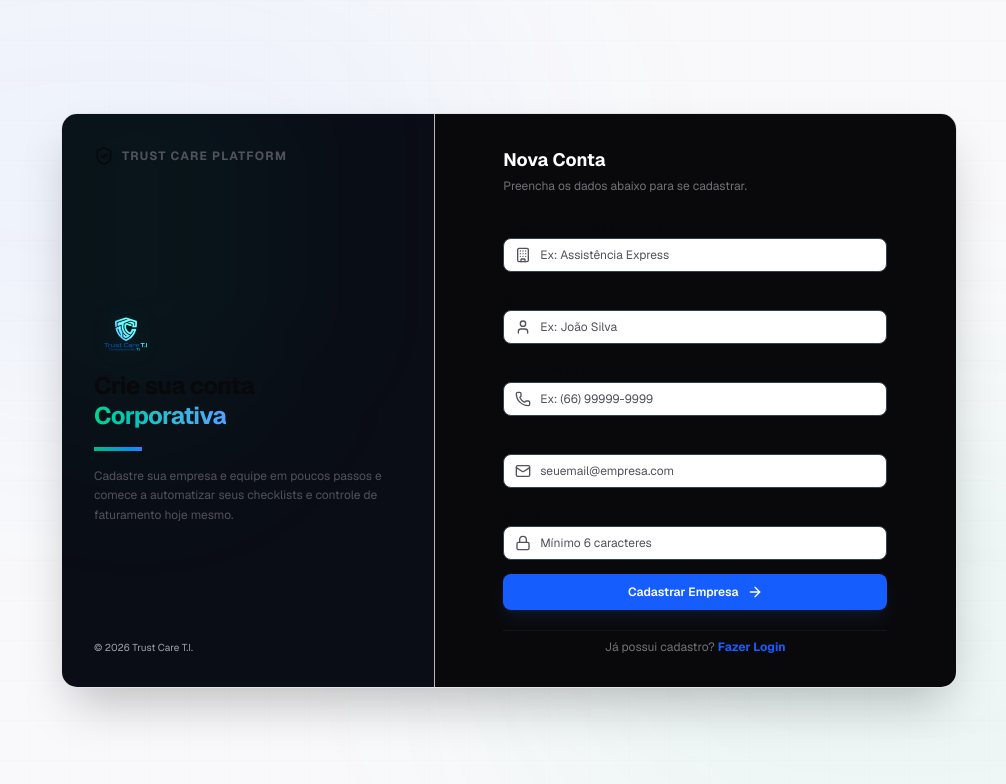
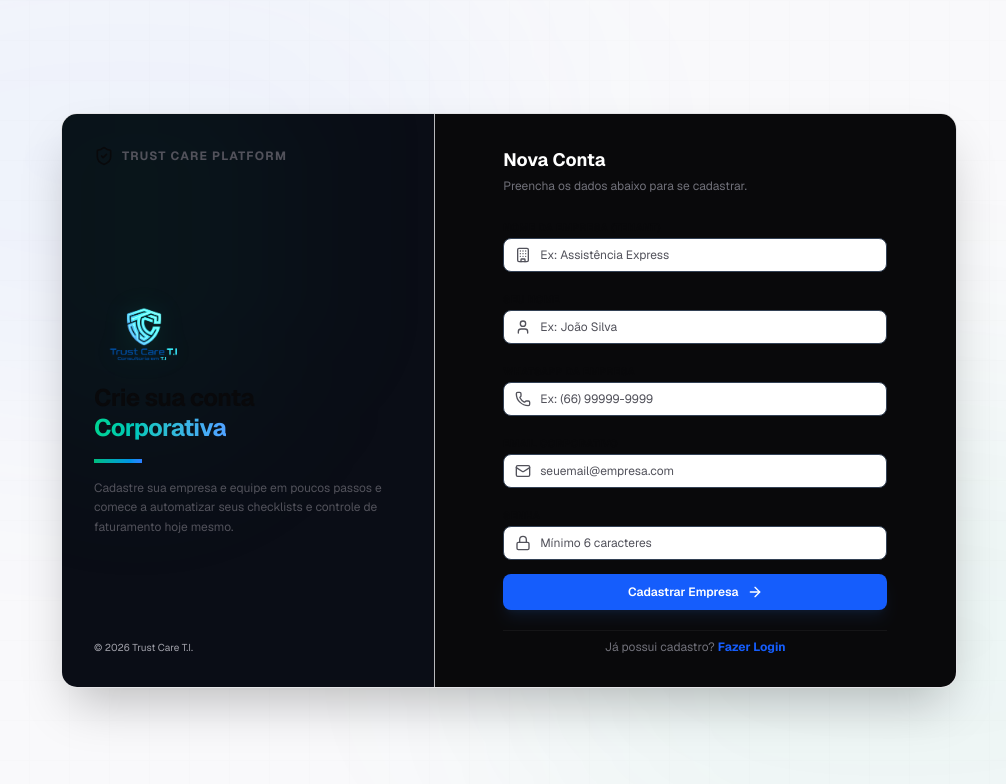
Before and after one commit to lsp3037/trustcare, a Next.js app: page /register in a window 1280 px wide. Shown: the top 784 px of the page, without its empty margins (131-1137 px from the left). Built offline with nearby package versions, Linux system fonts and the light colour scheme; no server answers.

Commit message:
design: increase logo sizes on login and register pages

```diff
--- a/app/(auth)/login/page.tsx
+++ b/app/(auth)/login/page.tsx
@@ -76,8 +76,8 @@ export default function LoginPage() {
             <Image
               src="/logo.png"
               alt="Trust Care Logo"
-              width={64}
-              height={64}
+              width={100}
+              height={100}
               className="object-contain filter brightness-110 drop-shadow-[0_0_12px_rgba(59,130,246,0.2)]"
               priority
             />
@@ -111,8 +111,8 @@ export default function LoginPage() {
             <Image
               src="/logo.png"
               alt="Trust Care Logo"
-              width={60}
-              height={60}
+              width={80}
+              height={80}
               className="object-contain"
             />
             <h1 className="text-xl font-bold text-slate-900">Trust Care</h1>
--- a/app/(auth)/register/page.tsx
+++ b/app/(auth)/register/page.tsx
@@ -79,8 +79,8 @@ export default function RegisterPage() {
             <Image
               src="/logo.png"
               alt="Trust Care Logo"
-              width={64}
-              height={64}
+              width={100}
+              height={100}
               className="object-contain filter brightness-110 drop-shadow-[0_0_12px_rgba(16,185,129,0.15)]"
               priority
             />
@@ -114,8 +114,8 @@ export default function RegisterPage() {
             <Image
               src="/logo.png"
               alt="Trust Care Logo"
-              width={50}
-              height={50}
+              width={80}
+              height={80}
               className="object-contain"
             />
             <h1 className="text-xl font-bold text-slate-900">Trust Care</h1>
```
